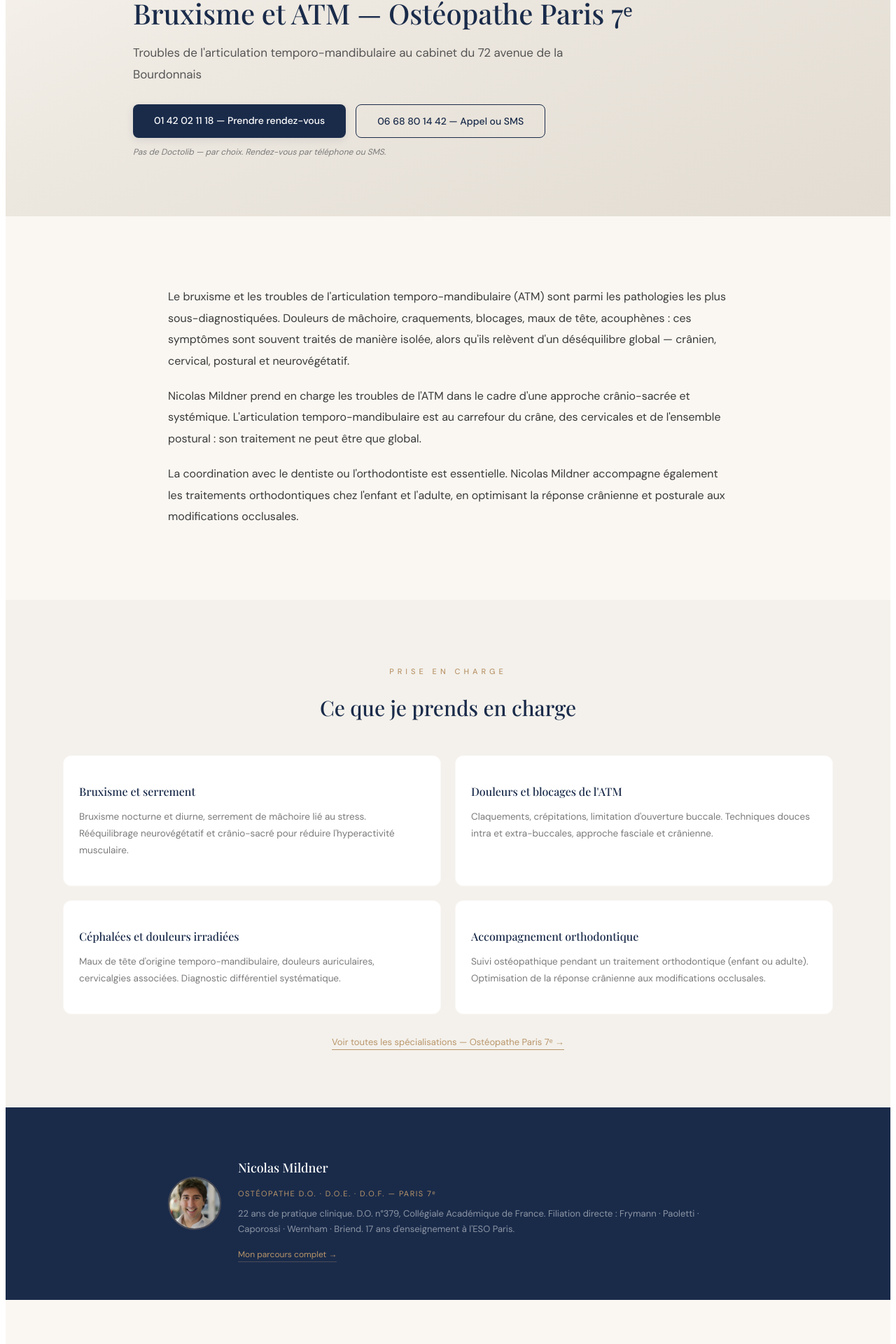
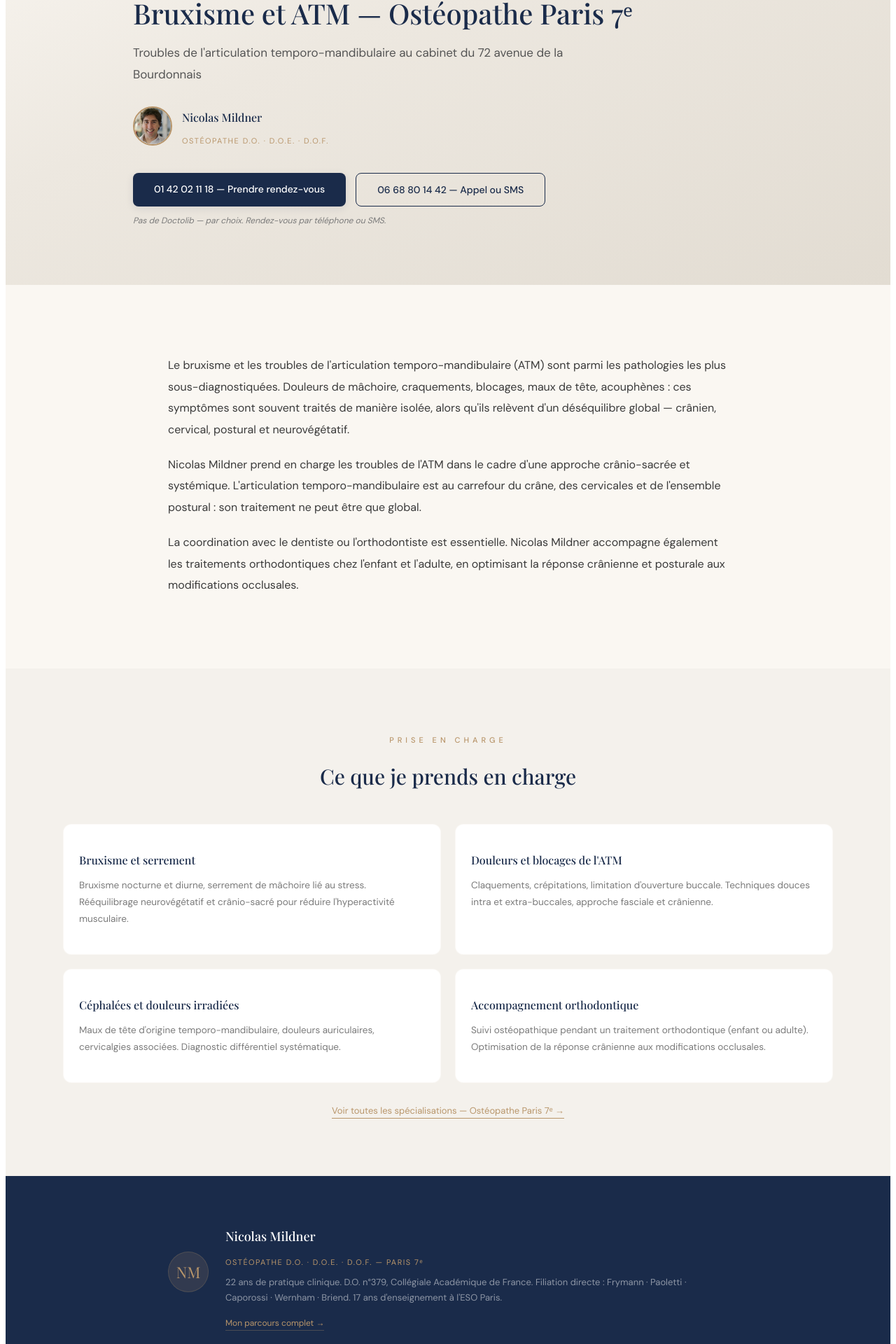
Before and after one commit to Nicolas1111M/site-osteopathe, a React (Vite) app: page /bruxisme-atm-paris-7 in a window 1280 px wide. Shown: the part 219-2139 px from the top of the page at 70% size. Built offline with nearby package versions, Linux system fonts and the light colour scheme; a web font is replaced by a local one.

Commit message:
Add files via upload

```diff
--- a/prerender.js
+++ b/prerender.js
@@ -377,6 +377,7 @@ const localPageHtml = `
 <div>
   <header>
     <h1>Ostéopathe Paris 7ᵉ — Nicolas Mildner D.O. — 72 avenue de la Bourdonnais, 75007</h1>
+    <img src="/img/nicolas-mildner-osteopathe.jpg" alt="Nicolas Mildner — Ostéopathe D.O. au cabinet de Paris 7ᵉ, 72 avenue de la Bourdonnais" width="600" height="399" />
     <p>Nicolas Mildner, ostéopathe D.O. n°379, exerce au cœur du 7ᵉ arrondissement depuis 2004. 22 ans de pratique clinique, 17 ans d'enseignement, 18 spécialisations. Cabinet à deux pas de l'École Militaire, du Champ-de-Mars et des Invalides.</p>
     <p>Téléphone : <a href="tel:0142021118">01 42 02 11 18</a> · Mobile : <a href="tel:0668801442">06 68 80 14 42</a></p>
     <p>Pas de Doctolib — par choix. Rendez-vous par téléphone ou SMS uniquement.</p>
@@ -476,6 +477,7 @@ for (const lp of localPagesData) {
   <header>
     <h1>${escapeHtml(lp.h1)}</h1>
     <p>${escapeHtml(lp.subtitle)}</p>
+    <img src="/img/nicolas-mildner-osteopathe.jpg" alt="Nicolas Mildner — Ostéopathe D.O. Paris 7ᵉ" width="600" height="399" />
     <p>Téléphone : <a href="tel:0142021118">01 42 02 11 18</a> · Mobile : <a href="tel:0668801442">06 68 80 14 42</a></p>
   </header>
   <nav aria-label="Navigation"><a href="/">Accueil</a> · <a href="/osteopathe-paris-7">Ostéopathe Paris 7</a> · <a href="/blog">Blog</a></nav>
--- a/src/LocalSpecPage.jsx
+++ b/src/LocalSpecPage.jsx
@@ -101,7 +101,14 @@ export default function LocalSpecPage() {
             <span style={{fontSize:11,letterSpacing:2.5,textTransform:"uppercase",color:C.navy,fontWeight:500}}>{page.heroTag}</span>
           </div>
           <h1 style={{fontFamily:F.h,fontSize:mob?26:40,fontWeight:500,color:C.navy,lineHeight:1.2,marginBottom:12}}>{page.h1}</h1>
-          <p style={{fontSize:mob?14:17,lineHeight:1.8,color:"#555",marginBottom:28,maxWidth:700}}>{page.subtitle}</p>
+          <p style={{fontSize:mob?14:17,lineHeight:1.8,color:"#555",marginBottom:20,maxWidth:700}}>{page.subtitle}</p>
+          <div style={{display:"flex",alignItems:"center",gap:14,marginBottom:28}}>
+            <img src="/img/nicolas-mildner-osteopathe.jpg" alt="Nicolas Mildner — Ostéopathe D.O. Paris 7ᵉ" width="52" height="52" style={{width:52,height:52,borderRadius:"50%",objectFit:"cover",border:`2px solid ${C.gold}`,flexShrink:0}}/>
+            <div>
+              <p style={{fontFamily:F.h,fontSize:16,color:C.navy,fontWeight:500}}>Nicolas Mildner</p>
+              <p style={{fontSize:11,color:C.gold,letterSpacing:1.5,textTransform:"uppercase"}}>Ostéopathe D.O. · D.O.E. · D.O.F.</p>
+            </div>
+          </div>
           <div style={{display:"flex",gap:14,flexWrap:"wrap",marginBottom:12}}>
             <Btn href={`tel:${PHONE.replace(/\s/g,"")}`}>{PHONE} — Prendre rendez-vous</Btn>
             <Btn href={`tel:${MOBILE.replace(/\s/g,"")}`} v="outline">{MOBILE} — Appel ou SMS</Btn>
@@ -174,7 +181,7 @@ export default function LocalSpecPage() {
       {/* ═══ PRATICIEN ENCART ═══ */}
       <section style={{background:C.navy,padding:mob?"36px 16px":"56px 24px"}}>
         <div style={{maxWidth:800,margin:"0 auto",display:"grid",gridTemplateColumns:mob?"1fr":"auto 1fr",gap:24,alignItems:"center"}}>
-          <img src="/img/nicolas-mildner-osteopathe.jpg" alt="Nicolas Mildner — Ostéopathe D.O. Paris 7ᵉ" width="72" height="72" style={{width:72,height:72,borderRadius:"50%",objectFit:"cover",border:"2px solid rgba(184,149,106,0.3)",flexShrink:0,margin:mob?"0 auto":"0"}}/>
+          <div style={{width:56,height:56,borderRadius:"50%",background:"rgba(184,149,106,0.15)",display:"flex",alignItems:"center",justifyContent:"center",fontSize:22,color:C.gold,fontFamily:F.h,fontWeight:400,flexShrink:0,margin:mob?"0 auto":"0",border:"1.5px solid rgba(184,149,106,0.2)"}}>NM</div>
           <div style={{textAlign:mob?"center":"left"}}>
             <p style={{fontFamily:F.h,fontSize:18,color:"#fff",fontWeight:500}}>Nicolas Mildner</p>
             <p style={{fontSize:11,color:C.gold,letterSpacing:1.5,textTransform:"uppercase",marginTop:2}}>Ostéopathe D.O. · D.O.E. · D.O.F. — Paris 7ᵉ</p>
--- a/src/OsteopatheParis7.jsx
+++ b/src/OsteopatheParis7.jsx
@@ -118,6 +118,13 @@ export default function OsteopatheParis7() {
             22 ans de pratique clinique, 17 ans d'enseignement, 18 spécialisations.
             Cabinet à deux pas de l'École Militaire, du Champ-de-Mars et des Invalides.
           </p>
+          <div style={{display:"flex",alignItems:"center",gap:14,marginBottom:28}}>
+            <img src="/img/nicolas-mildner-osteopathe.jpg" alt="Nicolas Mildner — Ostéopathe D.O. Paris 7ᵉ" width="52" height="52" style={{width:52,height:52,borderRadius:"50%",objectFit:"cover",border:`2px solid ${C.gold}`,flexShrink:0}}/>
+            <div>
+              <p style={{fontFamily:F.h,fontSize:16,color:C.navy,fontWeight:500}}>Nicolas Mildner</p>
+              <p style={{fontSize:11,color:C.gold,letterSpacing:1.5,textTransform:"uppercase"}}>Ostéopathe D.O. · D.O.E. · D.O.F.</p>
+            </div>
+          </div>
           <div style={{display:"flex",gap:14,flexWrap:"wrap",marginBottom:16}}>
             <Btn href={`tel:${PHONE.replace(/\s/g,"")}`}>{PHONE} — Prendre rendez-vous</Btn>
             <Btn href={`tel:${MOBILE.replace(/\s/g,"")}`} v="outline">{MOBILE} — Appel ou SMS</Btn>
```
